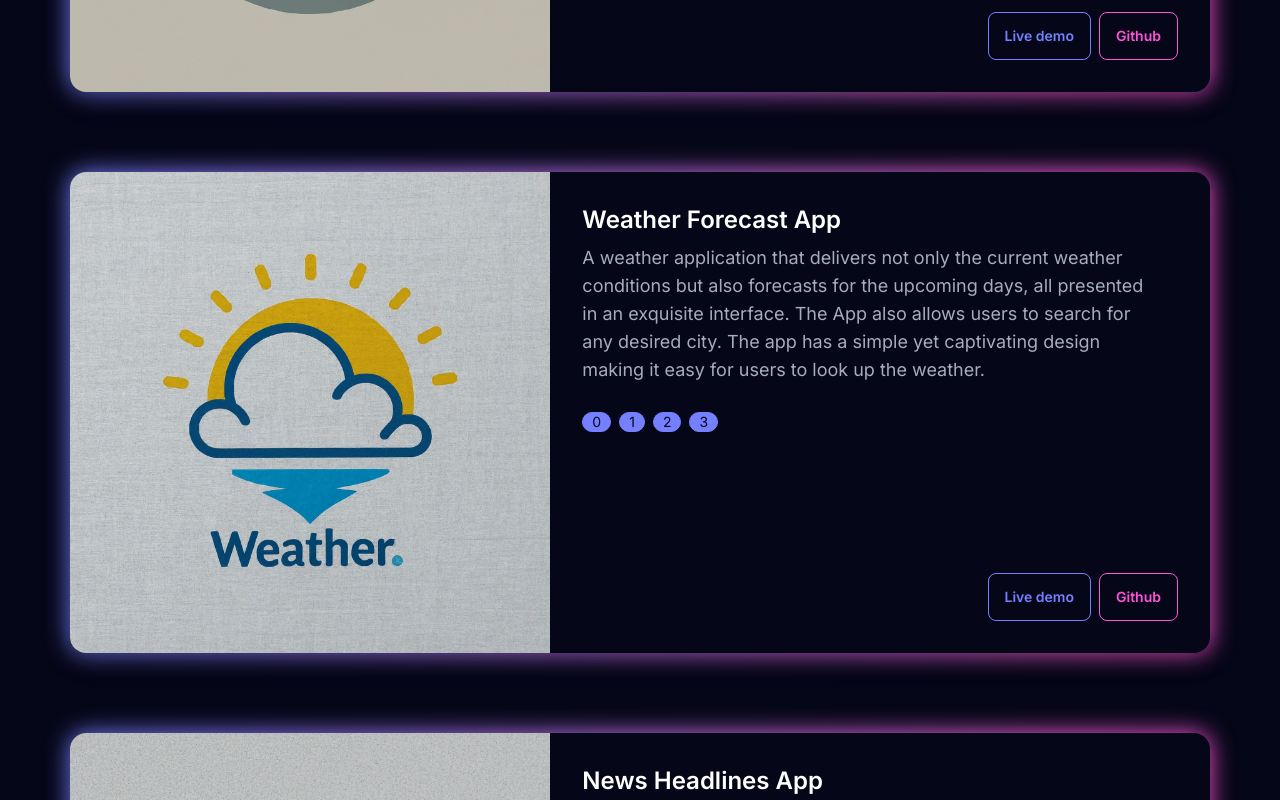
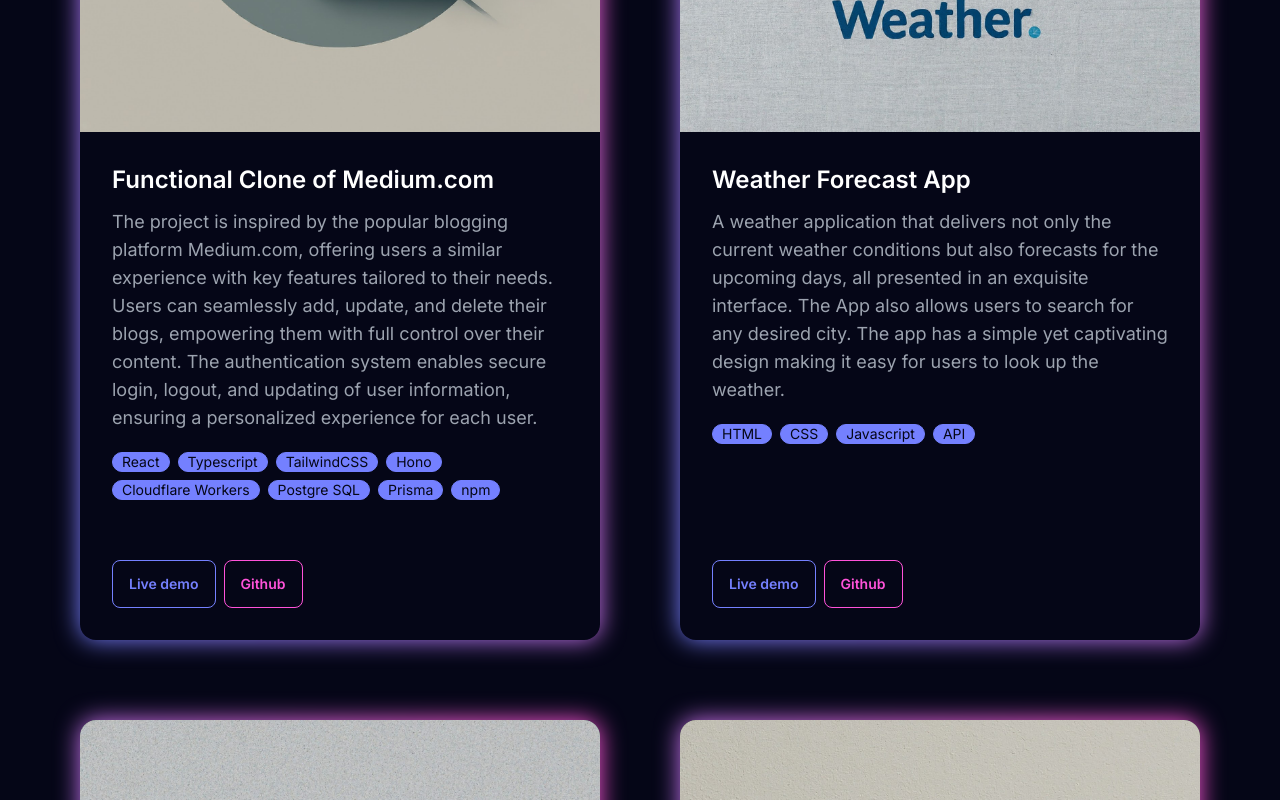
Before and after one commit to waibee-11/yb_portfolio, a Next.js app: page / in a window 1280 px wide. Shown: the part 1460-2260 px from the top of the page. Built offline with nearby package versions, Linux system fonts and the light colour scheme.

Commit message:
made responsive

```diff
--- a/app/books/page.tsx
+++ b/app/books/page.tsx
@@ -5,8 +5,9 @@ export default function Home(){
         <div className="px-20 py-20 bg-primary-content">
             <div className="text-center text-4xl text-white font-semibold pb-3">Yash&apos;s reading collection</div>
             <div className="text-center text-xl text-white font-light pb-20">As of May 04, 2024 (latest first)</div>
-            <div className="flex gap-20 flex-wrap justify-center">
+            <div className="grid grid-cols-3 justify-items-center gap-20">
                 <BookCard title="Murder on the Orient Express" author="Agatha Christie" image="https://lyceumtheatre.org/wp-content/uploads/2019/09/Murder-on-the-Orient-Express-WebPstr.jpg" />
+
                 <BookCard title="The Laws of Power" author="Robert Greene" image="https://www.bestbookstore.ca/cdn/shop/products/9780670881468.jpg?v=1691866257" />
                 <BookCard title="The Subtle Art of Not Giving a F*ck" author="Mark Manson" image="https://m.media-amazon.com/images/I/71QKQ9mwV7L._AC_UF1000,1000_QL80_DpWeblab_.jpg" />
                 <BookCard title="Feel Good Productivity" author="Ali Abdaal" image="https://m.media-amazon.com/images/I/71IaEbGSeuL._AC_UF1000,1000_QL80_.jpg" />
--- a/components/ExperienceCard.tsx
+++ b/components/ExperienceCard.tsx
@@ -27,7 +27,7 @@ export default function ExperienceCard({title, description, tech, org, duration}
                         <div className="flex gap-2 flex-wrap">
                             {tech?.map((key, item) => {
                                 return (
-                                    <div key={key} className="badge badge-primary-content">{item}</div>
+                                    <div key={key} className="badge badge-primary-content">{key}</div>
                                 )
                             })}
                         </div>
--- a/components/ExperienceCard2.tsx
+++ b/components/ExperienceCard2.tsx
@@ -26,7 +26,7 @@ export default function ExperienceCard2({title, description, tech, org, duration
                     <div className="flex gap-2 flex-wrap">
                         {tech?.map((key, item) => {
                             return (
-                                <div key={key}  className="badge badge-primary-content">{item}</div>
+                                <div key={key}  className="badge badge-primary-content">{key}</div>
                             )
                         })}
                     </div>
--- a/components/Navbar.tsx
+++ b/components/Navbar.tsx
@@ -14,8 +14,8 @@ export default function Navbar(){
         //         </div>
         //     </div> */}
         // </div>
-        <nav className="sticky top-0 z-10 bg-black backdrop-filter backdrop-blur-lg bg-opacity-30">
-            <div className="px-20 py-5 md:py-0">
+        <nav className="invisible md:visible sticky top-0 z-10 bg-teal-950 md:bg-none md:backdrop-filter md:backdrop-blur-lg md:bg-opacity-30">
+            <div className="px-20">
                 <div className="flex items-center justify-around h-16 flex-wrap">
                 <a href="/#hero" className="text-2xl text-white font-semibold hover:bg-gradient-to-r hover:from-indigo-500 hover:via-purple-500 hover:to-pink-500 hover:inline-block hover:text-transparent hover:bg-clip-text transition duration-200 ease-in-out hover:drop-shadow-[0_6px_6px_rgba(0,0,0,1)]">Yash Barve</a>
                 <ul className="menu menu-horizontal flex gap-5 ">
--- a/components/ProjectCard.tsx
+++ b/components/ProjectCard.tsx
@@ -36,7 +36,7 @@ export default function ProjectCard({name, description, image, github, live, tec
                         />
                     </a>
                 </div>
-                <div className="card-body w-3/5 flex flex-col justify-between max-w-2xl">
+                <div className="card-body w-3/5 flex flex-col justify-between max-w-2xl flex-wrap">
                     <div className="flex flex-col gap-2 max-w-xl">
                         <h2 className="card-title text-2xl text-white hover:bg-gradient-to-r hover:from-indigo-500 hover:via-purple-500 hover:to-pink-500 hover:inline-block hover:text-transparent hover:bg-clip-text transition duration-200 ease-in-out"><a href={live ? live : github} target="_blank">{name}</a></h2>
                         <div className="mb-5">
@@ -45,7 +45,7 @@ export default function ProjectCard({name, description, image, github, live, tec
                         <div className="flex gap-2 flex-wrap">
                             {tech?.map((key, item) => {
                                 return (
-                                    <div key={key} className="badge badge-primary">{item}</div>
+                                    <div key={key} className="badge badge-primary">{key}</div>
                                 )
                             })}
                         </div>
--- a/components/ProjectCardAlt.tsx
+++ b/components/ProjectCardAlt.tsx
@@ -22,29 +22,33 @@ export default function ProjectCardAlt({name, description, image, github, live,
         //         />
         //     </div>
         // </div>
-        <div className="relative w-4/5">
-            <div className="absolute inset-0 bg-gradient-to-r from-secondary to-primary rounded-2xl blur-md"></div>
-            <div className="card lg:card-side shadow-xl bg-primary-content">
-                <div className="card-body max-w-xl flex flex-col justify-between">
-                    <div className="flex flex-col gap-2">
-                        <h2 className="card-title text-white hover:bg-gradient-to-r hover:from-indigo-500 hover:via-purple-500 hover:to-pink-500 hover:inline-block hover:text-transparent hover:bg-clip-text transition duration-200 ease-in-out"><a href={live ? live : github}>{name}</a></h2>
-                        <div className="mb-5">
-                            <p className="text-wrap">{description}</p>
+        <div className="col-span-1 relative max-w-xl">
+            <div className="absolute inset-0 bg-gradient-to-tr from-primary to-secondary rounded-2xl blur-md"></div>
+            <div className="card bg-primary-content h-full">
+                <figure><a href={live ? live : github} target="_blank"><img src={image} alt="Shoes" /></a></figure>
+                <div className="card-body">
+                    <div className="flex flex-col justify-between h-full gap-10">
+                        <div className="top-part">
+                            <h2 className="card-title text-2xl pb-3 text-white hover:bg-gradient-to-r hover:from-indigo-500 hover:via-purple-500 hover:to-pink-500 hover:inline-block hover:text-transparent hover:bg-clip-text transition duration-200 ease-in-out">
+                                <a href={live ? live : github} target="_blank">{name}</a>
+                            </h2>
+                            <div>
+                                <p className="text-lg text-gray-400">{description}</p>
+                            </div>
+                            <div className="flex gap-2 flex-wrap py-5">
+                                {tech?.map((key, item) => {
+                                return (
+                                    <div key={key} className="badge badge-primary">{key}</div>
+                                )
+                                })}
+                            </div>
                         </div>
-                        <div className="flex gap-2 flex-wrap">
-                            {tech?.map((key, item) => {
-                                return (
-                                    <div key={key}  className="badge badge-secondary">{item}</div>
-                                )
-                            })}
+                        <div className="card-actions">
+                            <a href={live} className="btn btn-primary btn-outline" target="_blank">Live demo</a>
+                            <a href={github} className="btn btn-secondary btn-outline" target="_blank">Github</a>
                         </div>
                     </div>
-                    <div className="card-actions justify-start">
-                        <a href={live} className="btn btn-secondary btn-outline">Live demo</a>
-                        <a href={github} className="btn btn-primary btn-outline">Github</a>
-                    </div>
                 </div>
-                <figure className="max-w-2/5"><a href={live ? live : github}><img src={image} alt="Album"/></a></figure>
             </div>
         </div>
     )
--- a/components/Projects.tsx
+++ b/components/Projects.tsx
@@ -3,14 +3,14 @@ import ProjectCardAlt from "./ProjectCardAlt";
 
 export default function Projects(){
     return(
-        <div className="px-12 flex flex-col items-center py-20 bg-primary-content gap-20">
-            <ProjectCard name="Functional Clone of Medium.com" description="The project is inspired by the popular blogging platform Medium.com, offering users a similar experience with key features tailored to their needs. Users can seamlessly add, update, and delete their blogs, empowering them with full control over their content. The authentication system enables secure login, logout, and updating of user information, ensuring a personalized experience for each user." image="/medium-icon-1.jpeg" github="https://github.com/waibee-11/100xDevs/tree/main/medium-blog" live="https://medium-yb.vercel.app/" tech={["React", "Typescript", "TailwindCSS", "Hono", "Cloudflare Workers", "Postgre SQL", "Prisma", "npm"]} />
+        <div className="px-20 grid grid-cols-1 lg:grid-cols-2 justify-items-center py-20 bg-primary-content gap-20">
+            <ProjectCardAlt name="Functional Clone of Medium.com" description="The project is inspired by the popular blogging platform Medium.com, offering users a similar experience with key features tailored to their needs. Users can seamlessly add, update, and delete their blogs, empowering them with full control over their content. The authentication system enables secure login, logout, and updating of user information, ensuring a personalized experience for each user." image="/medium-icon-1.jpeg" github="https://github.com/waibee-11/100xDevs/tree/main/medium-blog" live="https://medium-yb.vercel.app/" tech={["React", "Typescript", "TailwindCSS", "Hono", "Cloudflare Workers", "Postgre SQL", "Prisma", "npm"]} />
 
-            <ProjectCard name="Weather Forecast App" description="A weather application that delivers not only the current weather conditions but also forecasts for the upcoming days, all presented in an exquisite interface. The App also allows users to search for any desired city. The app has a simple yet captivating design making it easy for users to look up the weather." image="/evrab-weather-icon-1.jpeg" github="https://github.com/waibee-11/Weather-App/tree/main" live="https://main--weather-app-waibee.netlify.app/#" tech={["HTML", "CSS", "Javascript", "API"]} />
-            <ProjectCard name="News Headlines App" description="This app uses TheNewsAPI and provides the top 9 news headlines in various categories. It features a sleek interface with easy navigation. The app also supports dark mode. Due to restrictions on the free tier of API used, only 9 headlines can be displayed. Additionally, there is a search functionality which is again not supported by the free tier of the API." image="/news-app-icon-1.jpeg" github="https://github.com/waibee-11/Evrab-News/tree/main" live="https://main--evrab-news.netlify.app/" tech={["HTML", "CSS", "Javascript", "API"]} />
-            <ProjectCard name="MNIST Digit Recognizer" description="This Google Colab notebook accepts an image of a handwritten digit (0-9) and recogizes it with 95% accuracy. This project has several applications in the real-world. For example, it can be used in banks and post offices to recognize numbers on forms. With more training data and better parameter tuning, the accuracy can be increased to around 99%. I am currently working on building a UI and publishing it as a web app." image="/MNIST-logo.jpeg" github="https://github.com/waibee-11/MNIST-ML-Project" live="https://colab.research.google.com/drive/19SYI5mLiLKLGBfqJYJlG05HTFvRYO2QQ?usp=sharing" tech={["Maching Learning", "Neural Networks", "Python", "pandas", "numpy", "tensorflow", "keras", "cv2", "Convulated Neural Networks"]} />
-            <ProjectCard name="Movie Recommender" description="Can't decide which movie to watch? This interesting project solves the problem. All you have to do is enter the name of your favourite movie. The machine learning algorithm creates a feature vector for the film and compares it with all the movies in the database. After a few seconds, it shows you the 10 closest matches. The data is fetched from TMDb API. I am currently working on building a UI and publishing it as a web app." image="/movie-icon.jpeg" github="https://github.com/waibee-11/MovieRecommender_ML_Project/tree/main" live="https://colab.research.google.com/drive/19SYI5mLiLKLGBfqJYJlG05HTFvRYO2QQ?usp=sharing" tech={["Maching Learning", "Python", "pandas", "numpy", "difflib", "sklearn", "Vectorization", "Cosine similarity"]} />
-            <ProjectCard name="CSS Based Amazon.com Clone" description="As the name says, this is a CSS based clone of the Amazon Shopping home page. This project uses vanilla CSS. I made this project to challenge myself to use all my CSS knowledge and create a carbon copy of an existing webpage." image="/amazon-icon.jpeg" github="https://github.com/waibee-11/Amazon_Clone" live="https://main--yash-amazon.netlify.app/" tech={["HTML", "CSS", "CSS Flexbox", "CSS Grid"]} />
+            <ProjectCardAlt name="Weather Forecast App" description="A weather application that delivers not only the current weather conditions but also forecasts for the upcoming days, all presented in an exquisite interface. The App also allows users to search for any desired city. The app has a simple yet captivating design making it easy for users to look up the weather." image="/evrab-weather-icon-1.jpeg" github="https://github.com/waibee-11/Weather-App/tree/main" live="https://main--weather-app-waibee.netlify.app/#" tech={["HTML", "CSS", "Javascript", "API"]} />
+            <ProjectCardAlt name="News Headlines App" description="This app uses TheNewsAPI and provides the top 9 news headlines in various categories. It features a sleek interface with easy navigation. The app also supports dark mode. Due to restrictions on the free tier of API used, only 9 headlines can be displayed. Additionally, there is a search functionality which is again not supported by the free tier of the API." image="/news-app-icon-1.jpeg" github="https://github.com/waibee-11/Evrab-News/tree/main" live="https://main--evrab-news.netlify.app/" tech={["HTML", "CSS", "Javascript", "API"]} />
+            <ProjectCardAlt name="MNIST Digit Recognizer" description="This Google Colab notebook accepts an image of a handwritten digit (0-9) and recogizes it with 95% accuracy. This project has several applications in the real-world. For example, it can be used in banks and post offices to recognize numbers on forms. With more training data and better parameter tuning, the accuracy can be increased to around 99%. I am currently working on building a UI and publishing it as a web app." image="/MNIST-logo.jpeg" github="https://github.com/waibee-11/MNIST-ML-Project" live="https://colab.research.google.com/drive/19SYI5mLiLKLGBfqJYJlG05HTFvRYO2QQ?usp=sharing" tech={["Maching Learning", "Neural Networks", "Python", "pandas", "numpy", "tensorflow", "keras", "cv2", "Convulated Neural Networks"]} />
+            <ProjectCardAlt name="Movie Recommender" description="Can't decide which movie to watch? This interesting project solves the problem. All you have to do is enter the name of your favourite movie. The machine learning algorithm creates a feature vector for the film and compares it with all the movies in the database. After a few seconds, it shows you the 10 closest matches. The data is fetched from TMDb API. I am currently working on building a UI and publishing it as a web app." image="/movie-icon.jpeg" github="https://github.com/waibee-11/MovieRecommender_ML_Project/tree/main" live="https://colab.research.google.com/drive/19SYI5mLiLKLGBfqJYJlG05HTFvRYO2QQ?usp=sharing" tech={["Maching Learning", "Python", "pandas", "numpy", "difflib", "sklearn", "Vectorization", "Cosine similarity"]} />
+            <ProjectCardAlt name="CSS Based Amazon.com Clone" description="As the name says, this is a CSS based clone of the Amazon Shopping home page. This project uses vanilla CSS. I made this project to challenge myself to use all my CSS knowledge and create a carbon copy of an existing webpage." image="/amazon-icon.jpeg" github="https://github.com/waibee-11/Amazon_Clone" live="https://main--yash-amazon.netlify.app/" tech={["HTML", "CSS", "CSS Flexbox", "CSS Grid"]} />
         </div>
     )
 }
```
Also changed, not shown: components/BookCard.tsx (+5 -5 lines).
